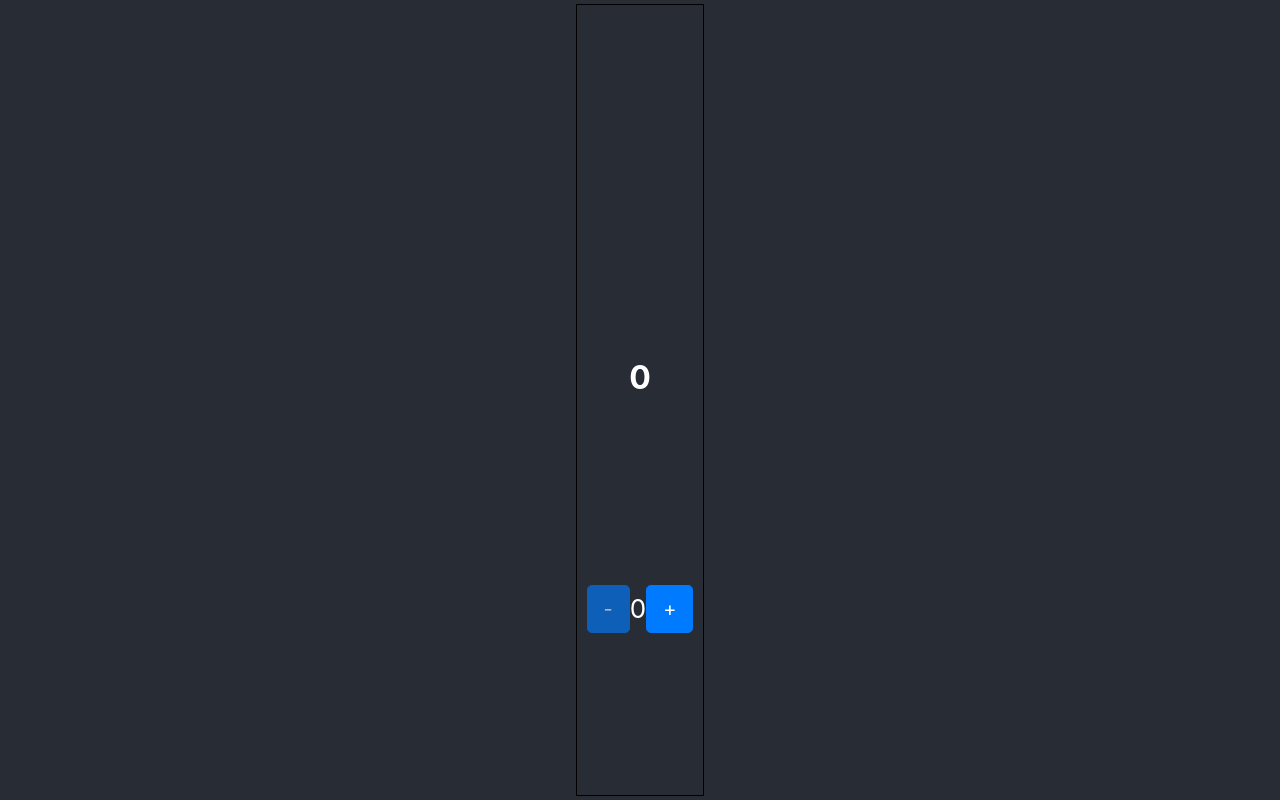
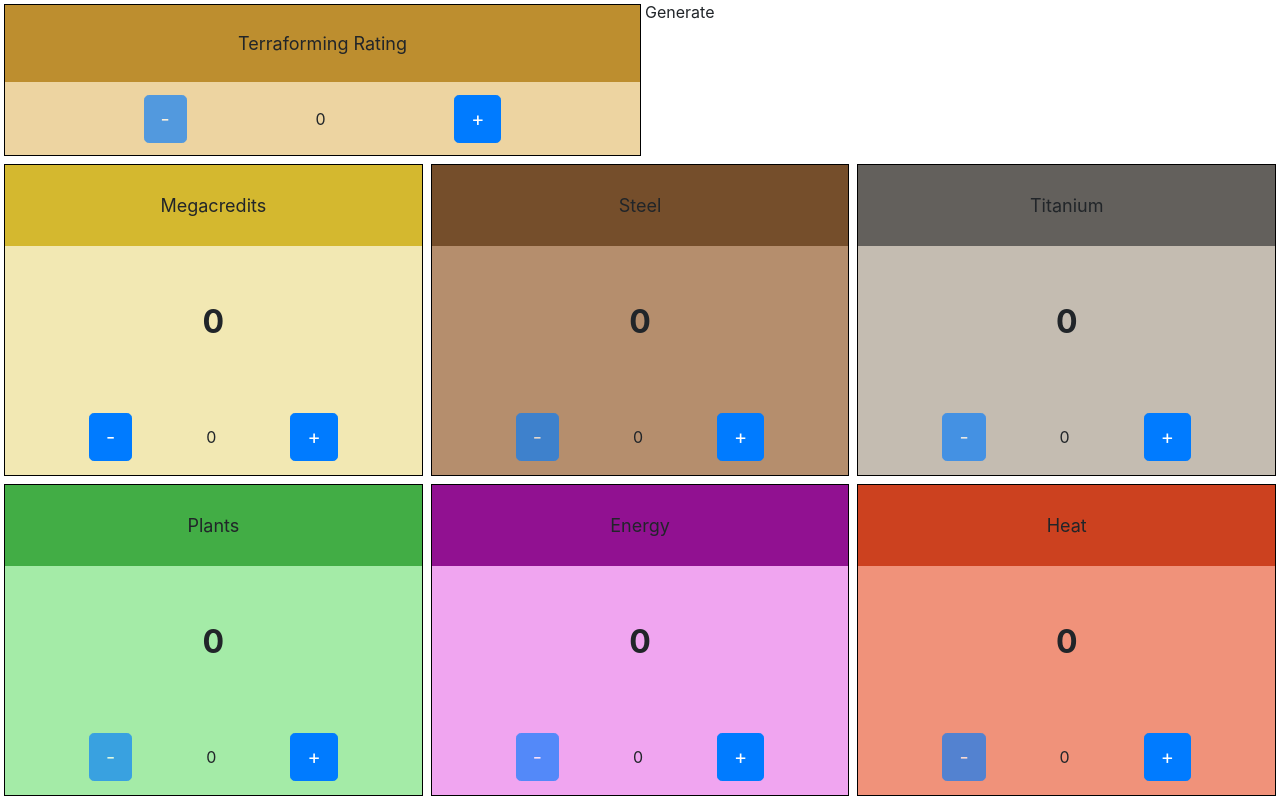
Before and after one commit to hoysay/tm-board, a React (Create React App) app: page / in a window 1280 px wide. Built offline with nearby package versions, Linux system fonts and the light colour scheme.

Commit message:
render board from app

```diff
--- a/src/App.css
+++ b/src/App.css
@@ -1,38 +1,6 @@
-.App {
-  text-align: center;
+html,
+body,
+.App,
+.App > div {
+  height: 100%;
 }
-
-.App-logo {
-  height: 40vmin;
-  pointer-events: none;
-}
-
-@media (prefers-reduced-motion: no-preference) {
-  .App-logo {
-    animation: App-logo-spin infinite 20s linear;
-  }
-}
-
-.App-header {
-  background-color: #282c34;
-  min-height: 100vh;
-  display: flex;
-  flex-direction: column;
-  align-items: center;
-  justify-content: center;
-  font-size: calc(10px + 2vmin);
-  color: white;
-}
-
-.App-link {
-  color: #61dafb;
-}
-
-@keyframes App-logo-spin {
-  from {
-    transform: rotate(0deg);
-  }
-  to {
-    transform: rotate(360deg);
-  }
-}
--- a/src/App.tsx
+++ b/src/App.tsx
@@ -1,15 +1,15 @@
 import React from 'react';
 import logo from './logo.svg';
 
-import ResourceTile from "./components/resource_tile/resource_tile";
 import './App.css';
 import 'bootstrap/dist/css/bootstrap.min.css';
+
+import PlayerBoard from "./components/player_board/player_board";
 
 function App() {
   return (
     <div className="App">
-      <header className="App-header">
-        <ResourceTile />
+      <PlayerBoard />
         {/* <img src={logo} className="App-logo" alt="logo" />
         <p>
           Edit <code>src/App.tsx</code> and save to reload.
@@ -22,7 +22,6 @@
         >
           Learn React
         </a> */}
-      </header>
     </div>
   );
 }
--- a/src/index.css
+++ b/src/index.css
@@ -1,13 +1,17 @@
 body {
   margin: 0;
-  font-family: -apple-system, BlinkMacSystemFont, 'Segoe UI', 'Roboto', 'Oxygen',
-    'Ubuntu', 'Cantarell', 'Fira Sans', 'Droid Sans', 'Helvetica Neue',
+  font-family: -apple-system, BlinkMacSystemFont, "Segoe UI", "Roboto", "Oxygen",
+    "Ubuntu", "Cantarell", "Fira Sans", "Droid Sans", "Helvetica Neue",
     sans-serif;
   -webkit-font-smoothing: antialiased;
   -moz-osx-font-smoothing: grayscale;
 }
 
 code {
-  font-family: source-code-pro, Menlo, Monaco, Consolas, 'Courier New',
+  font-family: source-code-pro, Menlo, Monaco, Consolas, "Courier New",
     monospace;
 }
+
+#root {
+  height: 100%;
+}
```
